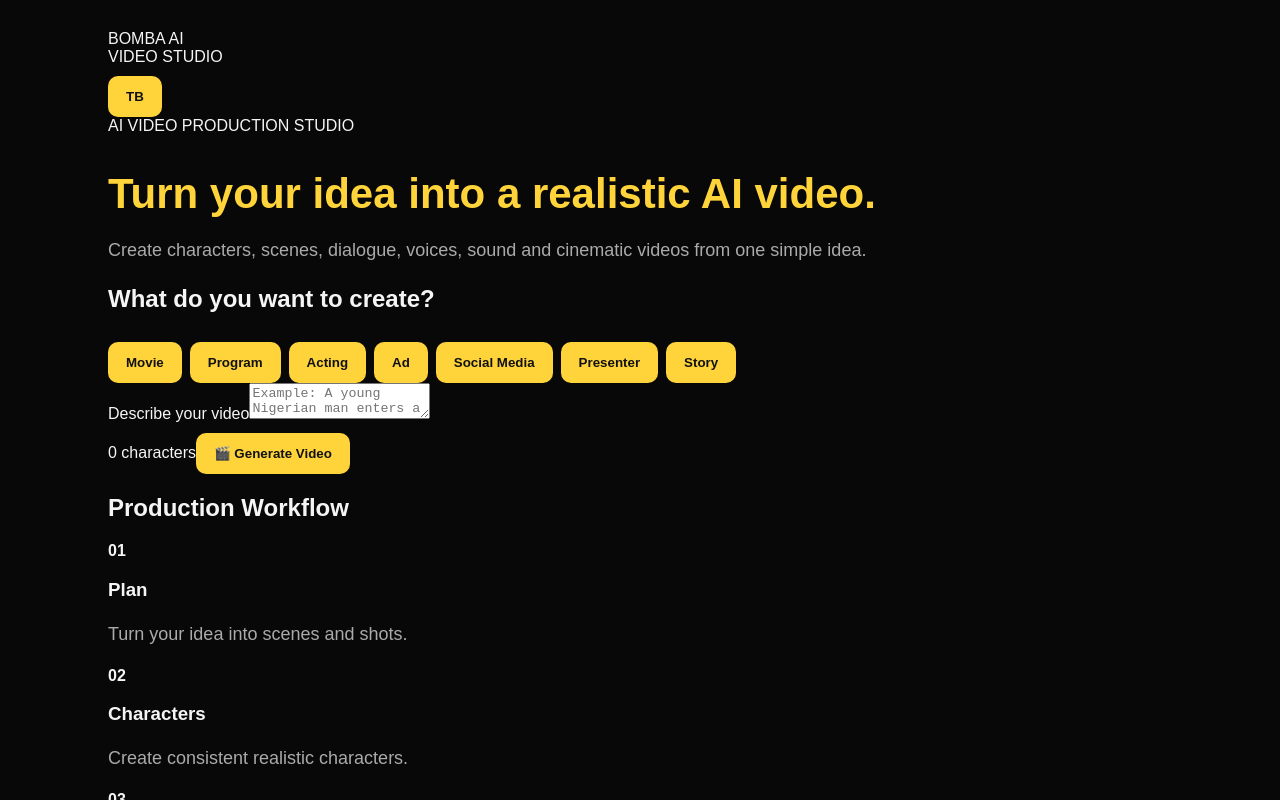
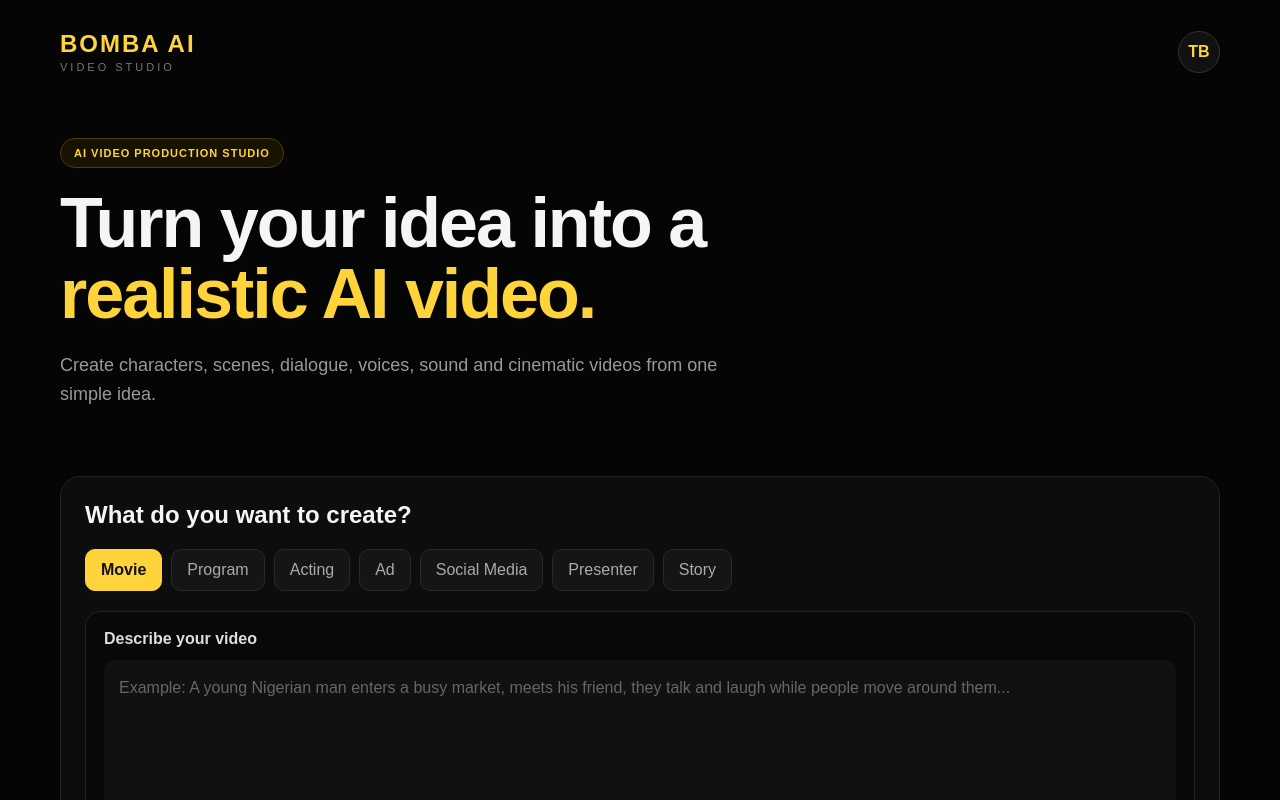
Before and after one commit to tapbombaai-glitch/bomba-ai-video, a Next.js app: page / in a window 1280 px wide. Shown: the top 800 px of the page. Built offline with nearby package versions, Linux system fonts and the light colour scheme.

Commit message:
Update globals.css
Add BOMBA AI Video styling

```diff
--- a/app/globals.css
+++ b/app/globals.css
@@ -9,50 +9,271 @@
 }
 
 body {
-  background: #080808;
+  background: #050505;
   color: #f5f5f5;
   font-family: Arial, Helvetica, sans-serif;
 }
 
-main {
-  max-width: 1100px;
-  margin: auto;
-  padding: 30px 18px;
+button,
+textarea {
+  font: inherit;
 }
 
-h1 {
+button {
+  cursor: pointer;
+}
+
+.studio {
+  min-height: 100vh;
+  max-width: 1200px;
+  margin: 0 auto;
+  padding: 20px;
+}
+
+.topbar {
+  display: flex;
+  align-items: center;
+  justify-content: space-between;
+  padding: 10px 0 30px;
+}
+
+.brand {
   color: #ffd43b;
-  font-size: 42px;
+  font-size: 24px;
+  font-weight: 900;
+  letter-spacing: 2px;
+}
+
+.subtitle {
+  color: #777;
+  font-size: 11px;
+  letter-spacing: 3px;
+  margin-top: 3px;
+}
+
+.profileButton {
+  width: 42px;
+  height: 42px;
+  border: 1px solid #333;
+  border-radius: 50%;
+  background: #111;
+  color: #ffd43b;
+  font-weight: bold;
+}
+
+.hero {
+  padding: 35px 0 30px;
+  max-width: 850px;
+}
+
+.badge {
+  display: inline-block;
+  border: 1px solid #4a3d0b;
+  background: #171300;
+  color: #ffd43b;
+  border-radius: 30px;
+  padding: 8px 13px;
+  font-size: 11px;
+  font-weight: bold;
+  letter-spacing: 1px;
+}
+
+.hero h1 {
+  font-size: clamp(38px, 7vw, 70px);
+  line-height: 1.02;
+  margin: 20px 0;
+  letter-spacing: -2px;
+}
+
+.hero h1 span {
+  color: #ffd43b;
+}
+
+.hero p {
+  color: #999;
+  font-size: 18px;
+  line-height: 1.6;
+  max-width: 700px;
+}
+
+.studioCard {
+  background: #0d0d0d;
+  border: 1px solid #222;
+  border-radius: 20px;
+  padding: 24px;
+  margin-top: 20px;
+}
+
+.studioCard h2,
+.workflow h2,
+.future h2 {
+  margin-top: 0;
+}
+
+.modeGrid {
+  display: flex;
+  flex-wrap: wrap;
+  gap: 9px;
+  margin: 20px 0;
+}
+
+.mode {
+  border: 1px solid #292929;
+  background: #151515;
+  color: #aaa;
+  border-radius: 10px;
+  padding: 11px 15px;
+}
+
+.mode:hover,
+.mode.active {
+  background: #ffd43b;
+  border-color: #ffd43b;
+  color: #111;
+  font-weight: bold;
+}
+
+.promptBox {
+  background: #080808;
+  border: 1px solid #252525;
+  border-radius: 15px;
+  padding: 18px;
+}
+
+.promptBox label {
+  display: block;
+  color: #ddd;
+  font-weight: bold;
   margin-bottom: 12px;
 }
 
-p {
-  color: #aaa;
-  font-size: 18px;
+.promptBox textarea {
+  width: 100%;
+  min-height: 150px;
+  resize: vertical;
+  border: 0;
+  outline: 0;
+  border-radius: 10px;
+  background: #111;
+  color: #fff;
+  padding: 15px;
   line-height: 1.6;
 }
 
-button {
+.promptBox textarea::placeholder {
+  color: #666;
+}
+
+.promptFooter {
+  display: flex;
+  align-items: center;
+  justify-content: space-between;
+  gap: 15px;
+  margin-top: 15px;
+}
+
+.promptFooter span {
+  color: #666;
+  font-size: 13px;
+}
+
+.generateButton {
+  border: 0;
+  border-radius: 10px;
   background: #ffd43b;
   color: #111;
-  border: 0;
-  border-radius: 10px;
-  padding: 13px 18px;
-  margin: 10px 8px 0 0;
-  font-weight: bold;
-  cursor: pointer;
+  padding: 13px 20px;
+  font-weight: 900;
 }
 
-button:hover {
-  opacity: 0.85;
+.generateButton:hover {
+  opacity: 0.88;
 }
 
-@media (max-width: 600px) {
-  main {
-    padding: 24px 14px;
+.workflow,
+.future {
+  padding: 45px 0 10px;
+}
+
+.workflowGrid {
+  display: grid;
+  grid-template-columns: repeat(4, 1fr);
+  gap: 12px;
+}
+
+.workflowGrid > div {
+  background: #0d0d0d;
+  border: 1px solid #222;
+  border-radius: 15px;
+  padding: 20px;
+}
+
+.workflowGrid strong {
+  color: #ffd43b;
+  font-size: 13px;
+}
+
+.workflowGrid h3 {
+  margin: 18px 0 8px;
+}
+
+.workflowGrid p {
+  color: #777;
+  line-height: 1.5;
+  font-size: 14px;
+}
+
+.featureList {
+  display: flex;
+  flex-wrap: wrap;
+  gap: 10px;
+}
+
+.featureList span {
+  background: #101010;
+  border: 1px solid #222;
+  border-radius: 10px;
+  padding: 12px 14px;
+  color: #bbb;
+}
+
+@media (max-width: 750px) {
+  .studio {
+    padding: 15px;
   }
 
-  h1 {
-    font-size: 32px;
+  .hero h1 {
+    font-size: 42px;
+  }
+
+  .workflowGrid {
+    grid-template-columns: 1fr 1fr;
+  }
+
+  .promptFooter {
+    align-items: stretch;
+    flex-direction: column;
+  }
+
+  .generateButton {
+    width: 100%;
   }
 }
+
+@media (max-width: 480px) {
+  .hero h1 {
+    font-size: 36px;
+  }
+
+  .hero p {
+    font-size: 16px;
+  }
+
+  .studioCard {
+    padding: 16px;
+  }
+
+  .workflowGrid {
+    grid-template-columns: 1fr;
+  }
+}
```
